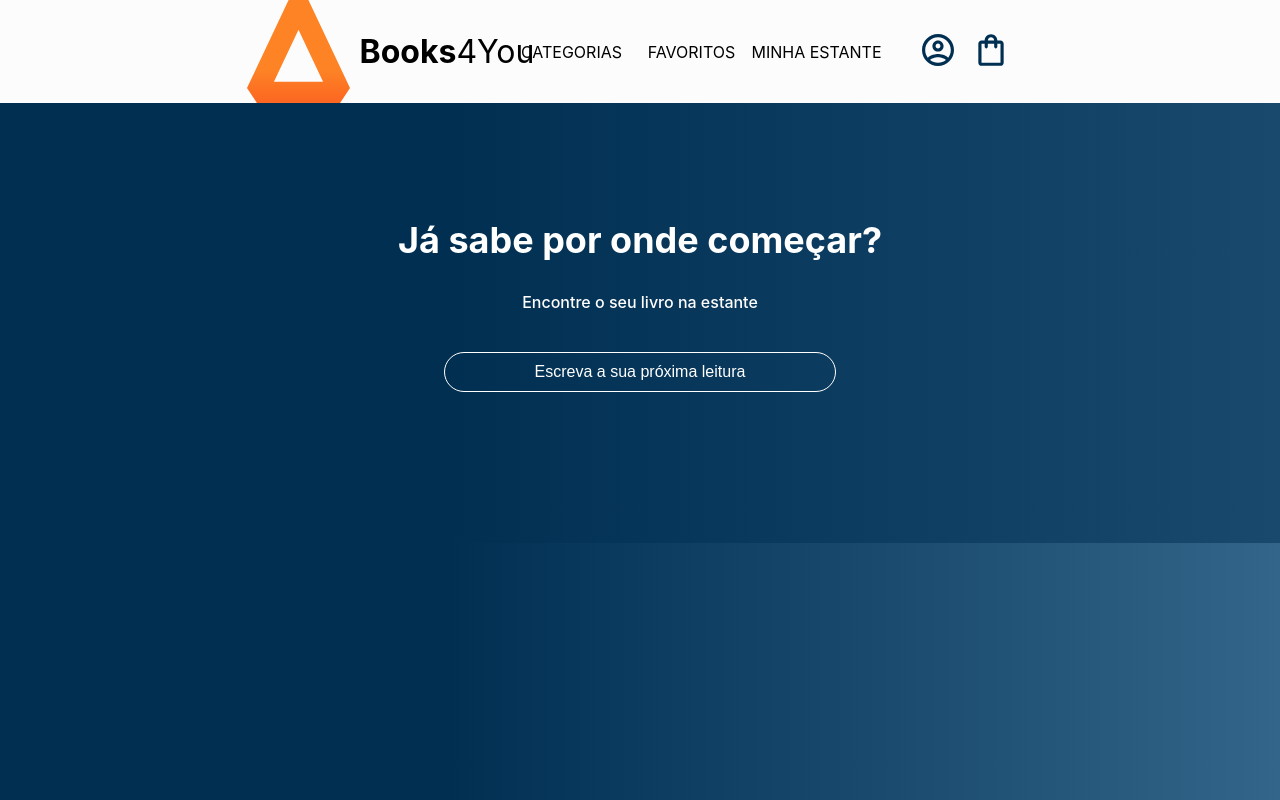
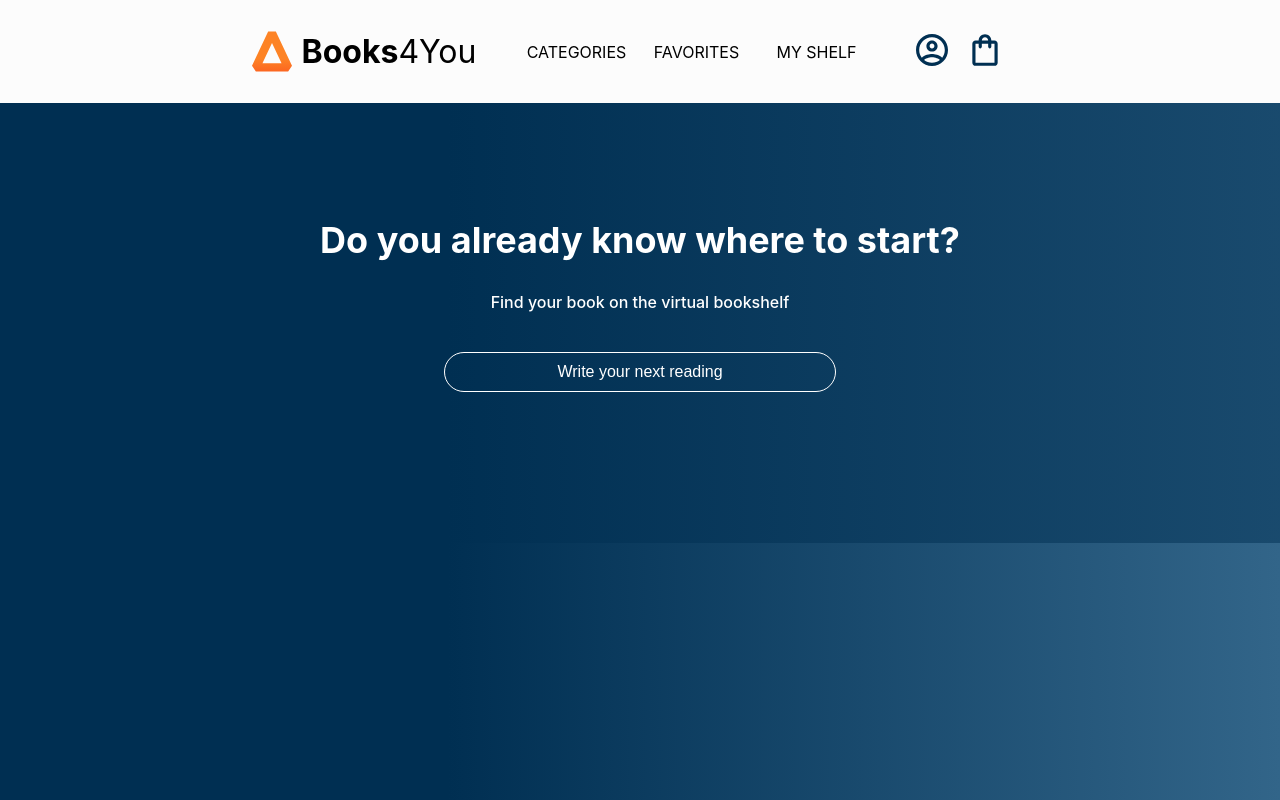
Before and after one commit to julianakcm1/books4you, a React (Create React App) app: page / in a window 1280 px wide. Built offline with nearby package versions, Linux system fonts and the light colour scheme.

Commit message:
update ptBR to english

```diff
--- a/src/components/HeaderOptions/index.js
+++ b/src/components/HeaderOptions/index.js
@@ -19,7 +19,7 @@ const Options = styled.ul`
   display: flex;
   `
 
-const textOptions = ['CATEGORIAS', 'FAVORITOS', 'MINHA ESTANTE'];
+const textOptions = ['CATEGORIES', 'FAVORITES', 'MY SHELF'];
 
 function HeaderOptions() {
   return (
--- a/src/components/Search/index.js
+++ b/src/components/Search/index.js
@@ -26,10 +26,10 @@ const Subtitle = styled.h3`
 function Search() {
   return (
     <SearchContainer>
-      <Title>Já sabe por onde começar?</Title>
-      <Subtitle>Encontre o seu livro na estante</Subtitle>
+      <Title>Do you already know where to start?</Title>
+      <Subtitle>Find your book on the virtual bookshelf</Subtitle>
       <Input
-        placeholder="Escreva a sua próxima leitura"
+        placeholder="Write your next reading"
       />
     </SearchContainer>
   )
```
